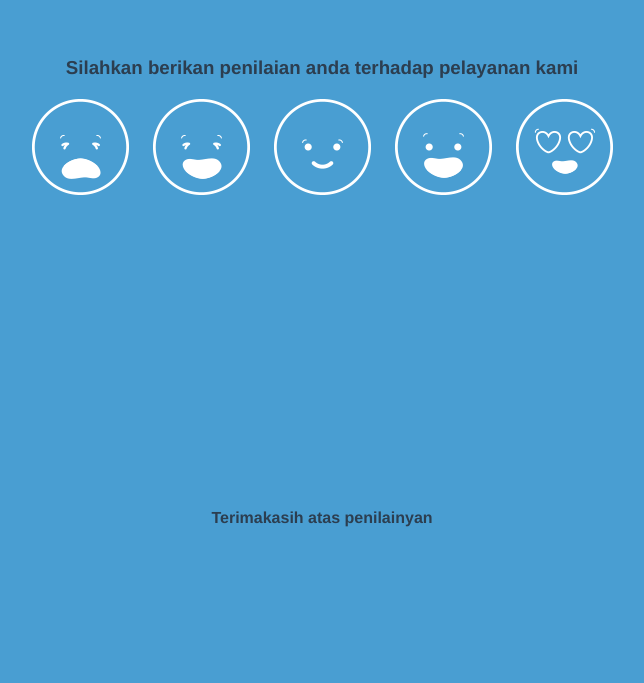
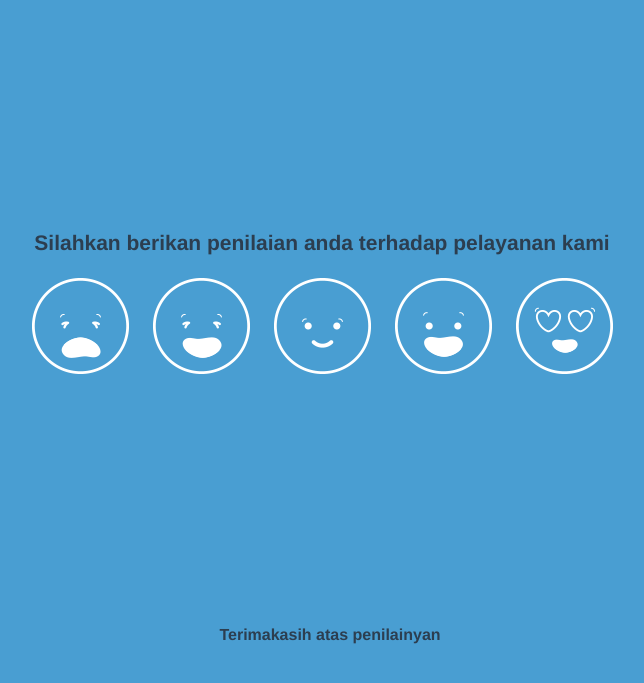
Before and after one commit to IlhamEl20/polling, a Vue app: page / in a window 1280 px wide. Shown: the part 115-798 px from the top of the page, without its empty margins (318-962 px from the left). Built offline with nearby package versions, Linux system fonts and the light colour scheme.

Commit message:
membuat emoticon berkerja sebagai button vote dan menyimpan value ke local storage

```diff
--- a/src/components/Vote.vue
+++ b/src/components/Vote.vue
@@ -3,7 +3,9 @@
    <button v-for="(emoticons, index) in emoticons"
    :key="index"
    :id="emoticons"
-   class="btn-emoticon">
+   :value="emoticons"
+   class="btn-emoticon"
+   @click="vote">
 
    </button>
 
@@ -20,6 +22,13 @@ export default {
   data: function () {
   	return{
   		emoticons:['very-bad','bad','ok','good','very-good']
+  	}
+  },
+  methods:{
+
+  	vote(e){
+  		var voted = e.target.value;
+  		localStorage.setItem('vote',voted);
   	}
   }
 
--- a/src/views/Home.vue
+++ b/src/views/Home.vue
@@ -36,8 +36,15 @@ export default {
 	section{
 		width: 100%;
 	}
+	.give-your-vote{
+		font-size: 21px;
+	}
 	.emoticons{
 		display: flex;
 		justify-content: center;
 	}
+	.finish{
+		position: absolute;
+		bottom: 20px;
+	}
 </style>
```
